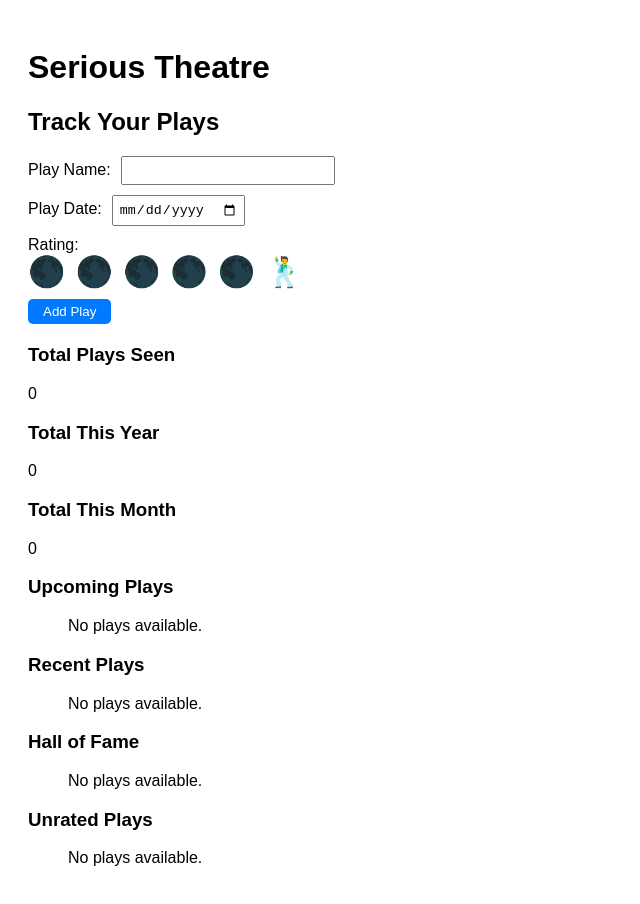
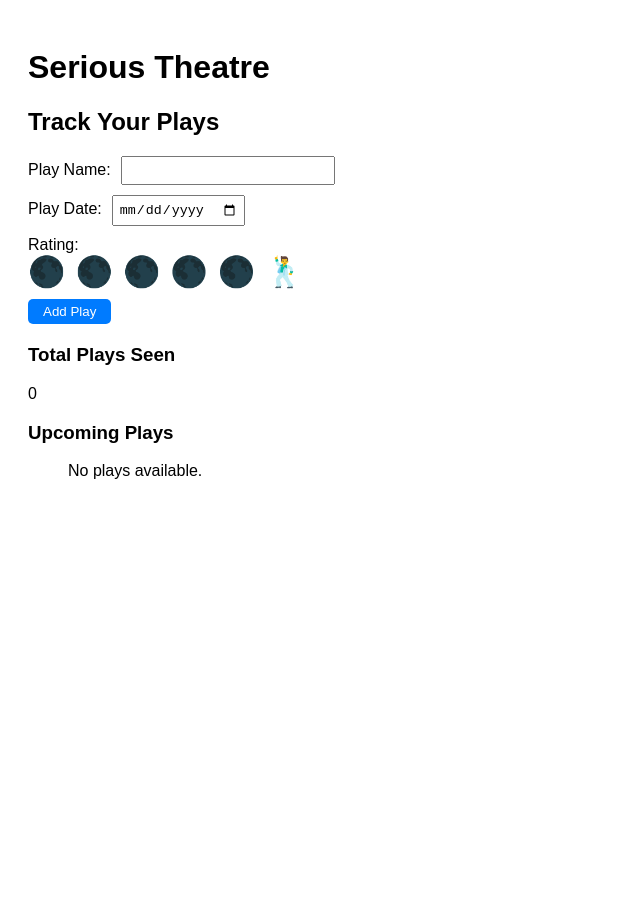
Before and after one commit to tescoboy/serious-theatre, a React (Create React App) app: page / in a window 1280 px wide. Shown: the top 904 px of the page, without its empty margins (0-640 px from the left). After the commit the page ends 800 px from the top, so only its background shows below. Built offline with nearby package versions, Linux system fonts and the light colour scheme; the HTML template or start-up script is replaced by a standard one.

Commit message:
Update Dashboard.js

```diff
--- a/src/components/Dashboard.js
+++ b/src/components/Dashboard.js
@@ -4,29 +4,6 @@ import "../index.css"; // Import the CSS file
 const Dashboard = ({ plays, onEditPlay, onDeletePlay }) => {
   const [selectedPlay, setSelectedPlay] = useState(null); // For editing overlay
   const [editedPlay, setEditedPlay] = useState(null); // To track changes to the play being edited
-
-  // Filtered data
-  const totalPlays = plays.length;
-  const totalThisYear = plays.filter(
-    (play) => new Date(play.date).getFullYear() === new Date().getFullYear()
-  ).length;
-  const totalThisMonth = plays.filter((play) => {
-    const playDate = new Date(play.date);
-    const now = new Date();
-    return (
-      playDate.getFullYear() === now.getFullYear() &&
-      playDate.getMonth() === now.getMonth()
-    );
-  }).length;
-
-  const upcomingPlays = plays.filter((play) => new Date(play.date) > new Date());
-  const recentPlays = plays
-    .filter((play) => new Date(play.date) <= new Date())
-    .sort((a, b) => new Date(b.date) - new Date(a.date))
-    .slice(0, 6);
-
-  const hallOfFame = plays.filter((play) => play.rating === 5 || play.rating === 6);
-  const unratedPlays = plays.filter((play) => play.rating === 0);
 
   // Handle Edit Click
   const handleEditClick = (play) => {
@@ -100,22 +77,11 @@ const Dashboard = ({ plays, onEditPlay, onDeletePlay }) => {
       {/* Summary Tiles */}
       <div className="dashboard__summary">
         <h3>Total Plays Seen</h3>
-        <p>{totalPlays}</p>
-      </div>
-      <div className="dashboard__summary">
-        <h3>Total This Year</h3>
-        <p>{totalThisYear}</p>
-      </div>
-      <div className="dashboard__summary">
-        <h3>Total This Month</h3>
-        <p>{totalThisMonth}</p>
+        <p>{plays.length}</p>
       </div>
 
       {/* Detailed Tiles */}
-      {renderTile("Upcoming Plays", upcomingPlays)}
-      {renderTile("Recent Plays", recentPlays)}
-      {renderTile("Hall of Fame", hallOfFame)}
-      {renderTile("Unrated Plays", unratedPlays)}
+      {renderTile("Upcoming Plays", plays.filter((play) => new Date(play.date) > new Date()))}
 
       {/* Edit Overlay */}
       {selectedPlay && (
@@ -154,7 +120,7 @@ const Dashboard = ({ plays, onEditPlay, onDeletePlay }) => {
                   name="rating"
                   value={editedPlay.rating}
                   onChange={handleInputChange}
-                  className="input ranking-input"
+                  className="input"
                   min="0"
                   max="6"
                 />
```
